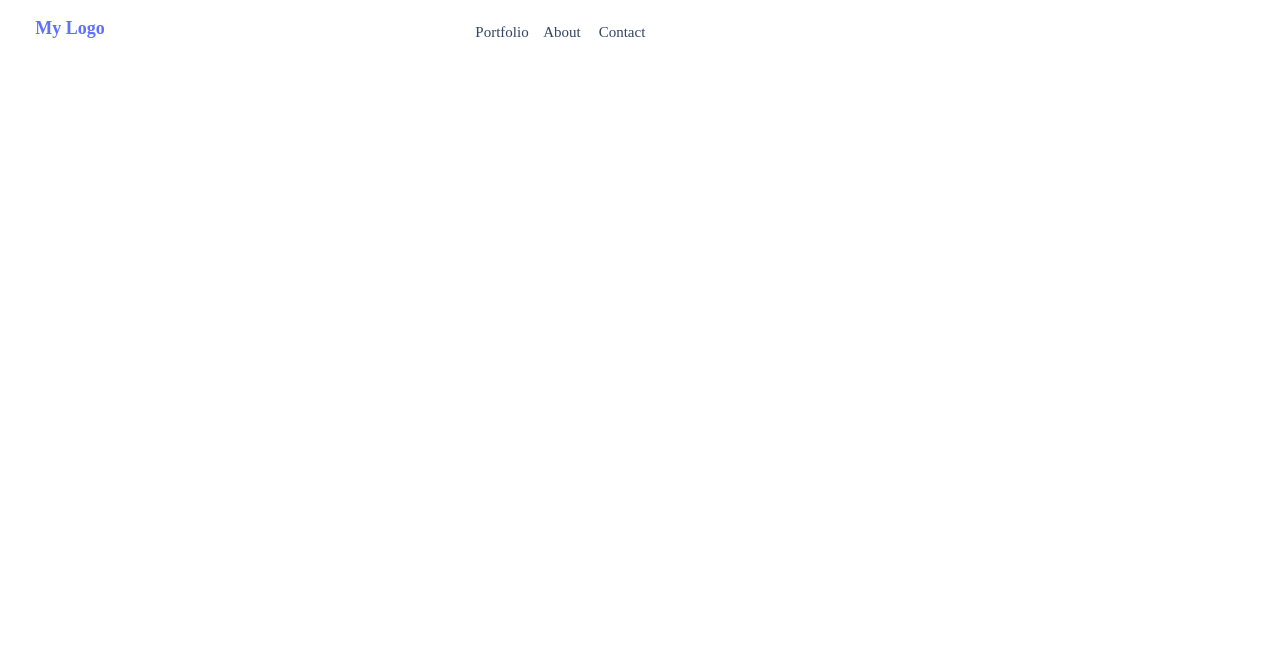
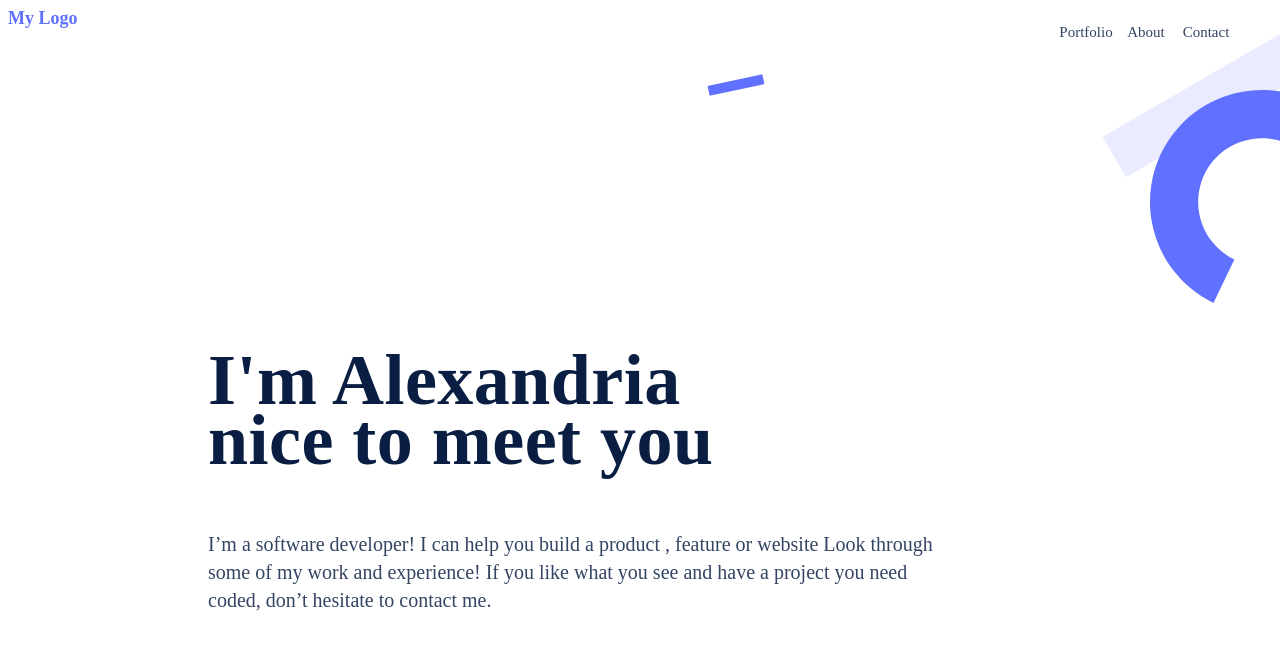
Before and after one commit to lemibk/Portofolio, a website: page index.html in a window 1280 px wide. Shown: the top 648 px of the page. Drawn offline with Linux system fonts and the light colour scheme.

Commit message:
some changes

```diff
--- a/index.css
+++ b/index.css
@@ -1,6 +1,6 @@
 .flex-container {
     display: flex;
-    column-gap: 300px;
+
 
     overflow: auto;
     height: auto;
@@ -10,14 +10,14 @@
 }
 
 #logo-container {
-    padding: 10px 12px;
-    height: 40px;
-    width: 100px;
+
+    height: 250%;
+    width: 70%;
     font-family: var(font-family);
     font-weight: 700;
     font-size: 18px;
     line-height: 111%;
-    text-align: center;
+
     color: #6070ff;
 
 }
@@ -62,3 +62,58 @@ body {
     height: 916px;
     width: 1440px;
 }
+
+.header-style {
+
+    padding-left: 200px;
+    padding-top: 200px;
+    font-family: var(--font-family);
+    font-weight: 700;
+    font-size: 48px;
+    line-height: 125%;
+    letter-spacing: 0.01em;
+    color: #091e42;
+
+}
+
+.paragraph-style {
+    padding-left: 200px;
+    font-family: var(--font-family);
+    font-weight: 400;
+    font-size: 125%;
+    line-height: 140%;
+    color: #344563;
+}
+
+.half-circle {
+
+    position: absolute;
+    left: 0;
+    margin-left: 1150px;
+    width: 224;
+    height: 224;
+}
+
+.right-box {
+
+    position: absolute;
+    left: 0;
+    margin-left: 1100px;
+    width: 214px;
+    height: 47px;
+    background-color: #ebebff;
+    transform: rotate(-30deg);
+
+}
+
+.center-box {
+    width: 56px;
+    height: 10px;
+    background: #6070ff;
+    transform: rotate(-12deg);
+
+    margin-left: 700px;
+
+}
+
+.center-circle {}
--- a/index.html
+++ b/index.html
@@ -29,7 +29,38 @@
 </header>
 
 <body>
+    <section>
+        <div class="right-box">
 
+        </div>
+        <div class="center-box">
+
+        </div>
+        <div class="half-circle">
+            <svg width="210" height="213" viewBox="0 0 210 213" fill="none" xmlns="http://www.w3.org/2000/svg">
+                <path
+                    d="M209.581 57.0278C200.949 41.7052 188.83 28.6308 174.205 18.863C159.581 9.09529 142.861 2.90884 125.401 0.804592C107.94 -1.29966 90.2299 0.737445 73.7033 6.75095C57.1767 12.7645 42.2984 22.5853 30.2733 35.4184C18.2481 48.2515 9.41404 63.736 4.48635 80.6183C-0.441345 97.5005 -1.32415 115.306 1.90941 132.593C5.14297 149.88 12.402 166.162 23.0988 180.122C33.7955 194.081 47.6293 205.326 63.4801 212.945L84.3582 169.508C75.3281 165.168 67.447 158.762 61.3531 150.809C55.2591 142.856 51.1237 133.58 49.2815 123.732C47.4394 113.883 47.9423 103.74 50.7496 94.1219C53.5569 84.5041 58.5896 75.6825 65.4404 68.3716C72.2911 61.0606 80.7672 55.4656 90.1824 52.0397C99.5976 48.6138 109.687 47.4533 119.634 48.6521C129.582 49.8509 139.107 53.3753 147.438 58.94C155.77 64.5046 162.674 71.9532 167.592 80.6824L209.581 57.0278Z"
+                    fill="#6070FF" />
+            </svg>
+        </div>
+
+        <div class="header-style">
+            <h1>
+                I'm Alexandria <br>
+                nice to meet you
+            </h1>
+        </div>
+        <div class="paragraph-style">
+            <p>
+                I’m a software developer! I can help you build a product , feature or website Look through <br>
+                some of my work and experience! If you like what you see and have a project you need <br>
+                coded, don’t hesitate to contact me.
+            </p>
+        </div>
+
+    </section>
 </body>
 
+
+
 </html>
```
